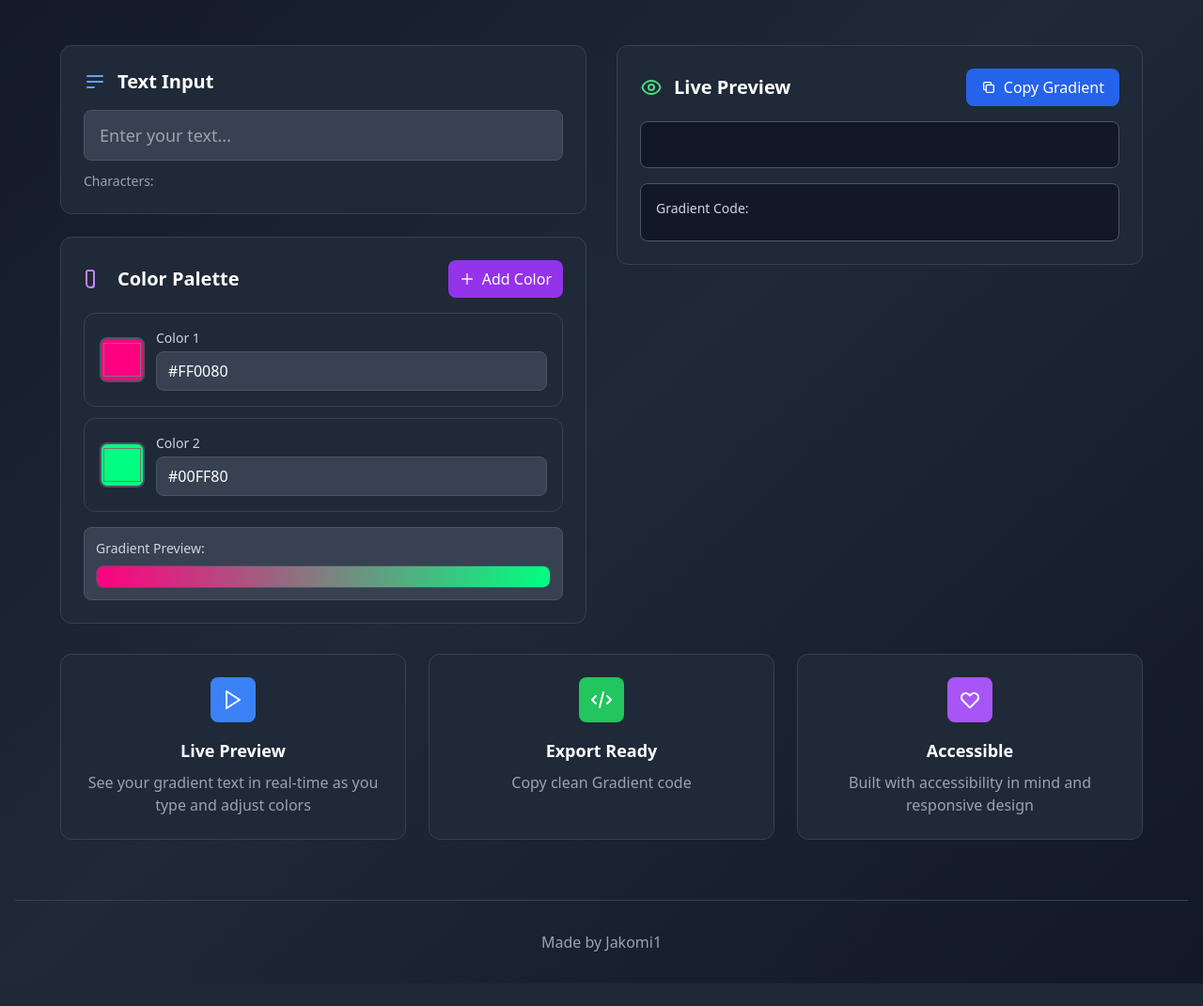
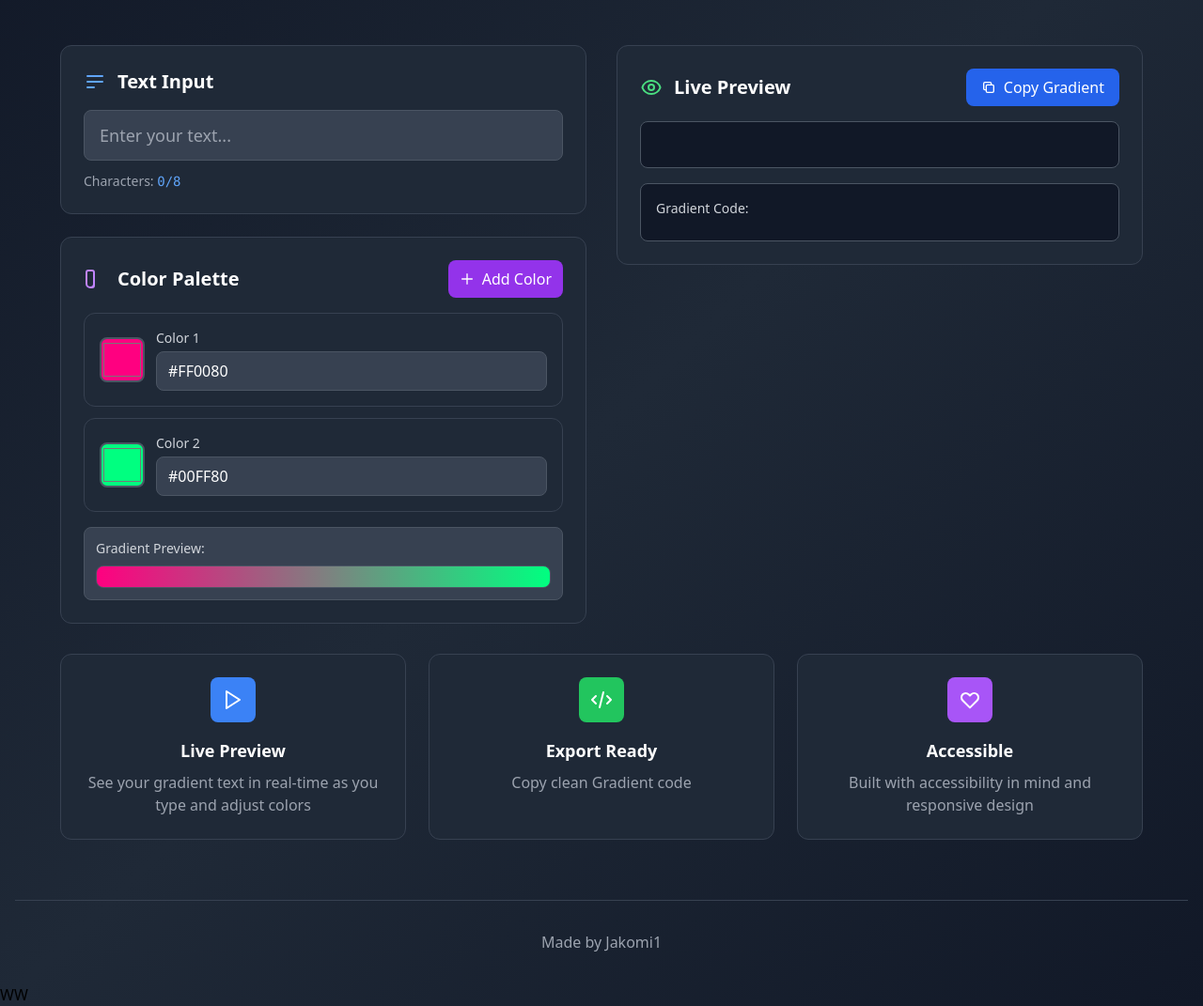
Before and after one commit to Jakomi1/JustGradient, a Flask app: page / in a window 1280 px wide. Shown: the part 160-1231 px from the top of the page at 94% size. Before the commit the page ends 1207 px from the top, so only its background shows below. Run offline with Flask 3, Linux system fonts and the light colour scheme; some libraries are stand-ins or nearby versions.

Commit message:
Mein erster Commit aus Codespaces 🎉

```diff
--- a/app.py
+++ b/app.py
@@ -1,6 +1,7 @@
 from flask import Flask, render_template, request, jsonify
-import html
+import colorsys
 import re
+import json
 
 app = Flask(__name__)
 
@@ -26,11 +27,14 @@ class ColorUtils:
         """Interpolate between two hex colors"""
         rgb1 = ColorUtils.hex_to_rgb(color1)
         rgb2 = ColorUtils.hex_to_rgb(color2)
+
         if not rgb1 or not rgb2:
             return color1
+
         r = int(rgb1[0] + (rgb2[0] - rgb1[0]) * factor)
         g = int(rgb1[1] + (rgb2[1] - rgb1[1]) * factor)
         b = int(rgb1[2] + (rgb2[2] - rgb1[2]) * factor)
+
         return ColorUtils.rgb_to_hex(r, g, b)
 
     @staticmethod
@@ -44,45 +48,110 @@ class ColorUtils:
         """Generate gradient colors for each character in text"""
         if not text or len(colors) < 2:
             return []
+
         results = []
         total_segments = len(colors) - 1
-        # Distribute characters evenly across segments
-        segment_length = (len(text) - 1) / total_segments if len(text) > 1 else 0
+        characters_per_segment = (len(text) - 1) / total_segments if len(text) > 1 else 0
+
         for i, char in enumerate(text):
             if len(text) == 1:
-                seg_idx, progress = 0, 0
+                segment_index = 0
+                segment_progress = 0
             else:
-                seg_idx = min(int(i / segment_length), total_segments - 1)
-                progress = (i - seg_idx * segment_length) / segment_length
-            col = ColorUtils.interpolate_color(colors[seg_idx], colors[seg_idx + 1], progress)
-            results.append({'character': char, 'color': col, 'index': i})
+                segment_index = min(int(i / characters_per_segment), total_segments - 1)
+                segment_progress = (i - (segment_index * characters_per_segment)) / characters_per_segment
+
+            start_color = colors[segment_index]
+            end_color = colors[segment_index + 1]
+            interpolated_color = ColorUtils.interpolate_color(start_color, end_color, segment_progress)
+
+            results.append({
+                'character': char,
+                'color': interpolated_color,
+                'index': i
+            })
+
         return results
+
+# Predefined color schemes
+PREDEFINED_SCHEMES = [
+    {
+        'name': 'Neon Rainbow',
+        'colors': ['#FF0080', '#FF8000', '#80FF00', '#00FF80', '#0080FF', '#8000FF'],
+        'description': 'Vibrant neon colors with electric energy'
+    },
+    {
+        'name': 'Ocean Depths',
+        'colors': ['#00D4FF', '#0099CC', '#006699', '#003366'],
+        'description': 'Deep ocean blues from surface to abyss'
+    },
+    {
+        'name': 'Sunset Glow',
+        'colors': ['#FFD700', '#FF8C00', '#FF4500', '#DC143C'],
+        'description': 'Warm sunset colors from gold to crimson'
+    },
+    {
+        'name': 'Forest Spirit',
+        'colors': ['#90EE90', '#32CD32', '#228B22', '#006400'],
+        'description': 'Natural green tones from light to deep forest'
+    },
+    {
+        'name': 'Purple Haze',
+        'colors': ['#E6E6FA', '#DDA0DD', '#9370DB', '#4B0082'],
+        'description': 'Dreamy purple gradients from lavender to indigo'
+    },
+    {
+        'name': 'Fire & Ice',
+        'colors': ['#00FFFF', '#4169E1', '#FF69B4', '#FF0000'],
+        'description': 'Dramatic contrast from cool ice to hot fire'
+    },
+    {
+        'name': 'Monochrome',
+        'colors': ['#FFFFFF', '#CCCCCC', '#666666', '#000000'],
+        'description': 'Classic grayscale from white to black'
+    },
+    {
+        'name': 'Cyber Punk',
+        'colors': ['#00FF41', '#FFFF00', '#FF00FF', '#00FFFF'],
+        'description': 'Futuristic neon colors with digital vibes'
+    }
+]
 
 @app.route('/')
 def index():
-    return render_template('index.html')
+    return render_template('index.html', schemes=PREDEFINED_SCHEMES)
 
 @app.route('/api/generate-gradient', methods=['POST'])
 def generate_gradient():
-    data = request.get_json() or {}
+    data = request.get_json()
     text = data.get('text', '')
-    colors = data.get('colors', [])
+    colors = data.get('colors', ['#FF0080', '#00FF80'])
 
     # Validate colors
-    valid_colors = [c for c in colors if ColorUtils.is_valid_hex(c)]
+    valid_colors = [color for color in colors if ColorUtils.is_valid_hex(color)]
     if len(valid_colors) < 2:
         return jsonify({'error': 'At least 2 valid hex colors required'}), 400
 
-    # Allow all characters including special/unicode; no length limit
-    gradient = ColorUtils.generate_gradient(text, valid_colors)
+    # Limit text length
+    if len(text) > 10:
+        text = text[:10]
 
-    # Build HTML with escaped characters
-    html_code = ''.join(
-        f'<span style="color:{item["color"]}">{html.escape(item["character"])}</span>'
-        for item in gradient
-    )
+    gradient_result = ColorUtils.generate_gradient(text, valid_colors)
 
-    return jsonify({'gradient': gradient, 'html': html_code})
+    # Generate HTML code
+    html_code = ''.join([
+        f'<span style="color:{item["color"]}">{item["character"]}</span>'
+        for item in gradient_result
+    ])
+
+    return jsonify({
+        'gradient': gradient_result,
+        'html': html_code
+    })
+
+@app.route('/api/schemes')
+def get_schemes():
+    return jsonify(PREDEFINED_SCHEMES)
 
 if __name__ == '__main__':
     app.run(debug=True, host='0.0.0.0', port=5000)
--- a/templates/index.html
+++ b/templates/index.html
@@ -196,7 +196,7 @@
             </p>
         </footer>
     </div>
-
+WW
     <script>
         let colors = ['#FF0080', '#00FF80'];
         let currentGradient = [];
@@ -206,8 +206,9 @@
         document.addEventListener('DOMContentLoaded', function() {
             initializeColorInputs();
             //loadColorSchemes();
+
             updatePreview();
-
+            handleTextInput(null)
             // Event listeners
             document.getElementById('textInput').addEventListener('input', handleTextInput);
             document.getElementById('addColorBtn').addEventListener('click', addColor);
@@ -215,12 +216,13 @@
         });
 
         function handleTextInput(e) {
-            const text = e.target.value;
-            const charCount = text.length;
-            document.getElementById('charCount').textContent = `${charCount}/8`;
-            document.getElementById('charCount').className = `font-mono ${charCount >= 8 ? 'text-yellow-400' : 'text-blue-400'}`;
-            updatePreview();
-        }
+    const text = e?.target?.value ?? ""; // Wenn e null oder undefined ist, wird "" verwendet
+    const charCount = text.length;
+    document.getElementById('charCount').textContent = `${charCount}/8`;
+    document.getElementById('charCount').className = `font-mono ${charCount >= 8 ? 'text-yellow-400' : 'text-blue-400'}`;
+    updatePreview();
+}
+
 
         function initializeColorInputs() {
             const container = document.getElementById('colorInputs');
```
